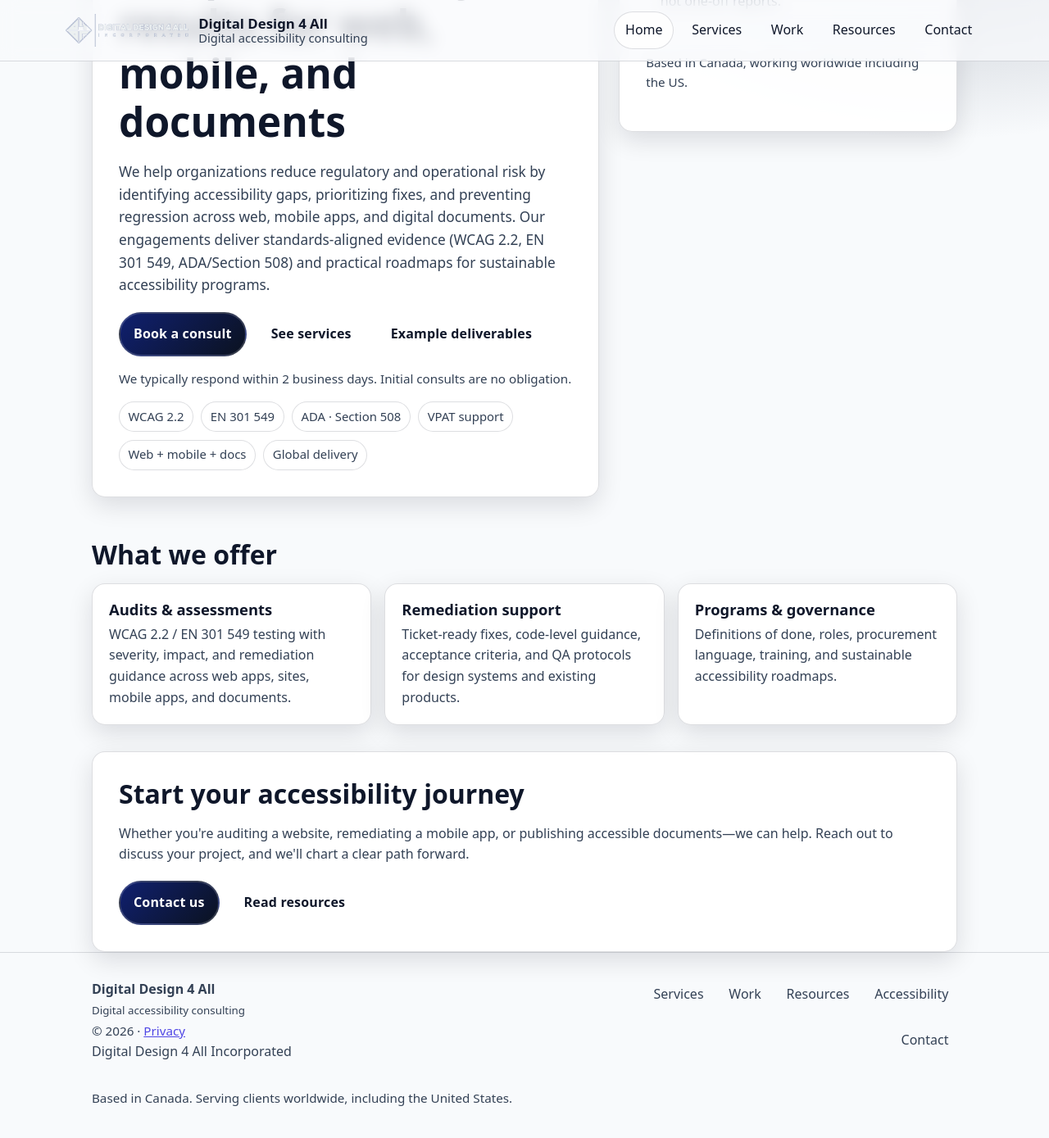
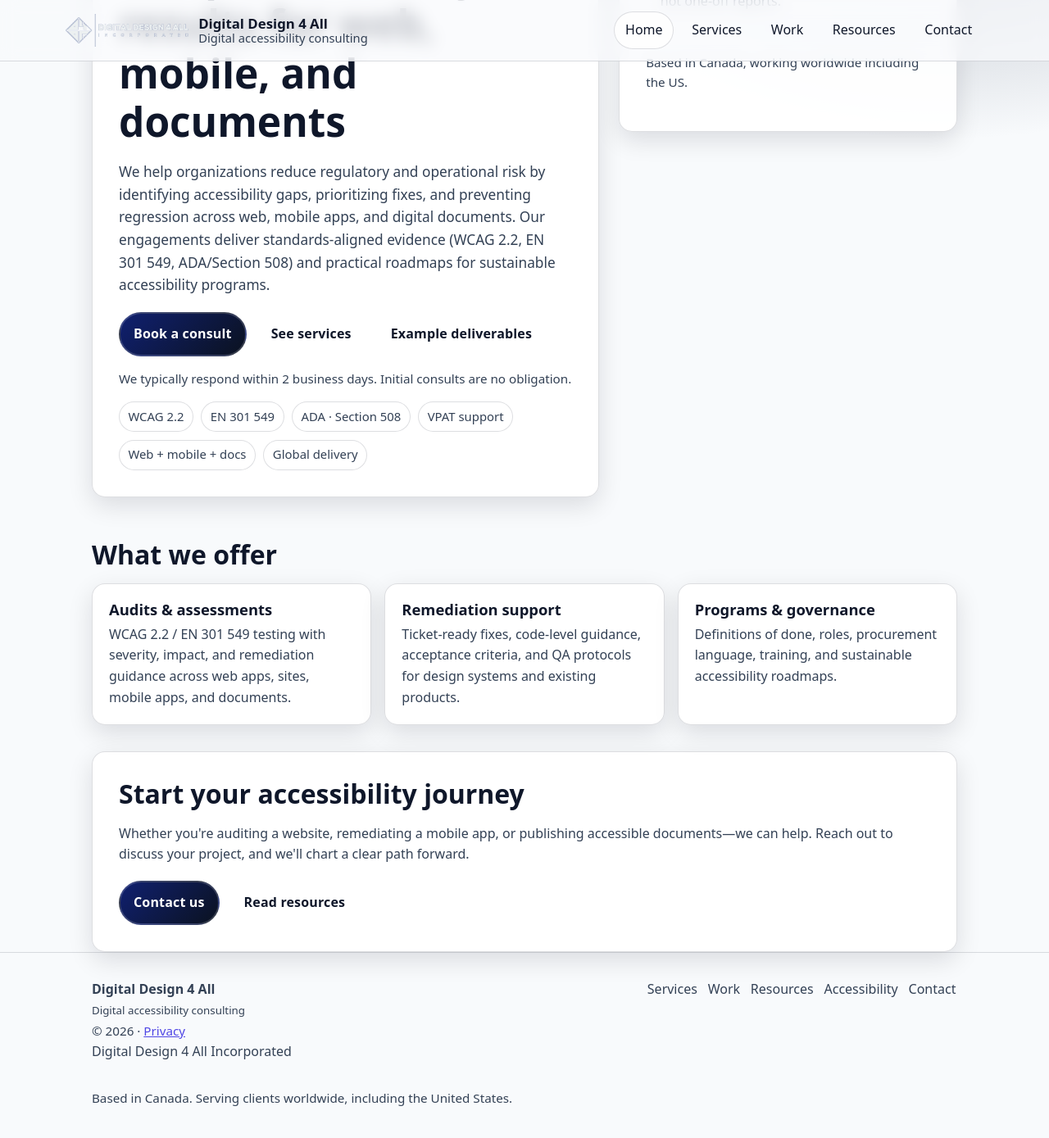
Before and after one commit to dd4a/site, a Jekyll site: the page built from index.html, in a window 1280 px wide and 1400 px high, scrolled down 370 px. Shown: the top 1389 px of the window at 82% size. Built offline with Jekyll 4.4.1, drawn with Linux system fonts in a browser that asks for light colours.

Commit message:
Simplify footer link styles and focus state

```diff
--- a/assets/css/styles.css
+++ b/assets/css/styles.css
@@ -453,16 +453,28 @@
   .footer-links{ justify-content: flex-start; }
 }
 .footer-links a{
-  padding: .35rem .6rem;
-  border-radius: 999px;
-  border: 1px solid transparent;
+  /* Remove pill visuals, keep spacing minimal for no layout shift */
+  padding: 0 .1em;
+  border: none;
+  border-radius: 0;
   text-decoration: none;
   color: var(--muted);
+  transition: color .15s;
 }
 .footer-links a:hover{
-  border-color: var(--border);
-  background: color-mix(in srgb, var(--panel) 85%, transparent);
+  text-decoration: underline;
   color: var(--text);
+  /* No background, no border, no radius */
+}
+
+/* Focus-visible: strong rectangular outline, underline, no layout shift */
+.footer-links a:focus-visible {
+  outline: var(--focus);
+  outline-offset: 3px;
+  text-decoration: underline;
+  color: var(--text);
+  border: none;
+  border-radius: 0;
 }
 
 .brand img{
```
